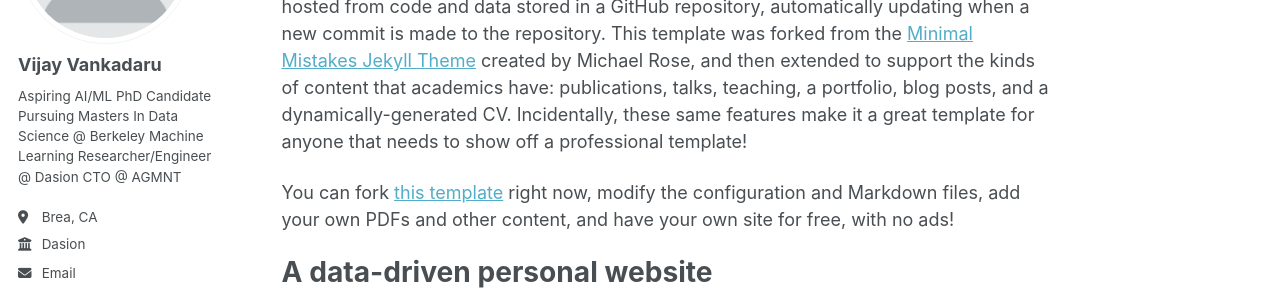
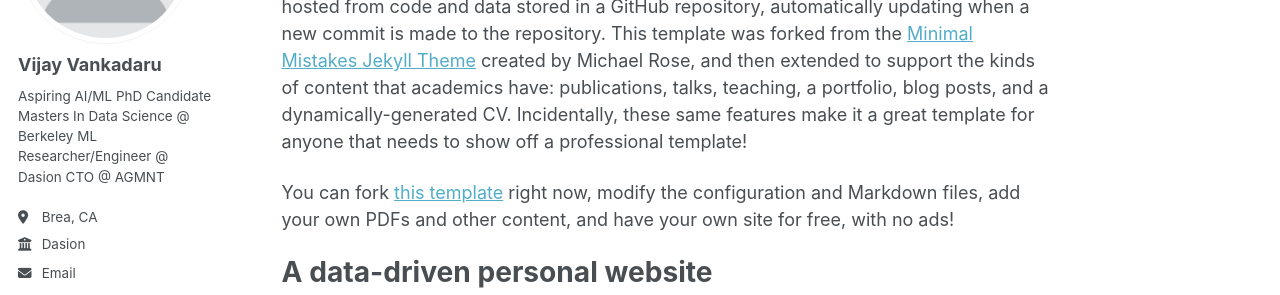
Before and after one commit to Vijay-Vankadaru/vijay-vankadaru.github.io, a Jekyll site: the page built from _pages/about.md, in a window 1280 px wide. Shown: the part 230-525 px from the top of the page. Built offline with Jekyll 4.4.1, drawn with Linux system fonts in a browser that asks for light colours; some web fonts are replaced; a script that is not in the unit is left out.

Commit message:
more decriptuion changes

```diff
--- a/_config.yml
+++ b/_config.yml
@@ -25,7 +25,7 @@ author:
   avatar           : "profile.png"
   name             : "Vijay Vankadaru"
   pronouns         : # example: "she/her"
-  bio              : "Aspiring AI/ML PhD Candidate\n Pursuing Masters In Data Science @ Berkeley\n Machine Learning Researcher/Engineer @ Dasion\n CTO @ AGMNT" #fix this
+  bio              : "Aspiring AI/ML PhD Candidate\n Masters In Data Science @ Berkeley\n ML Researcher/Engineer @ Dasion\n CTO @ AGMNT" #fix this
   location         : "Brea, CA"
   employer         : "Dasion"
   uri              : # URL
```
